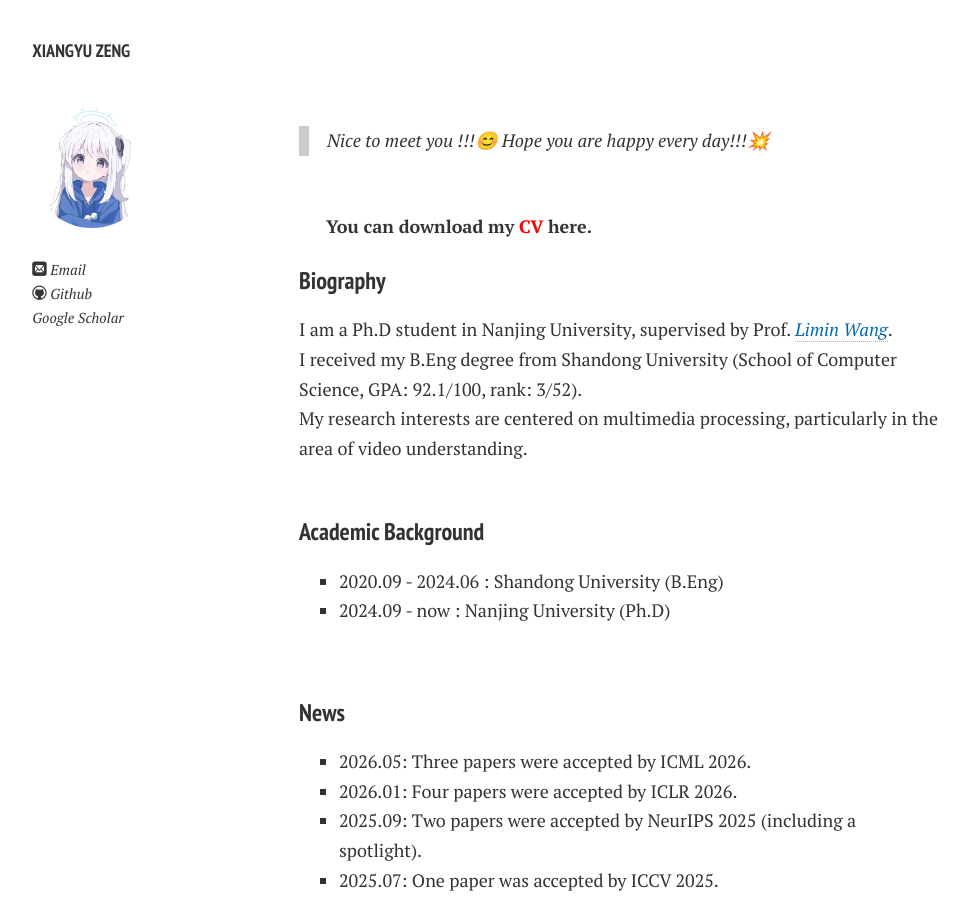
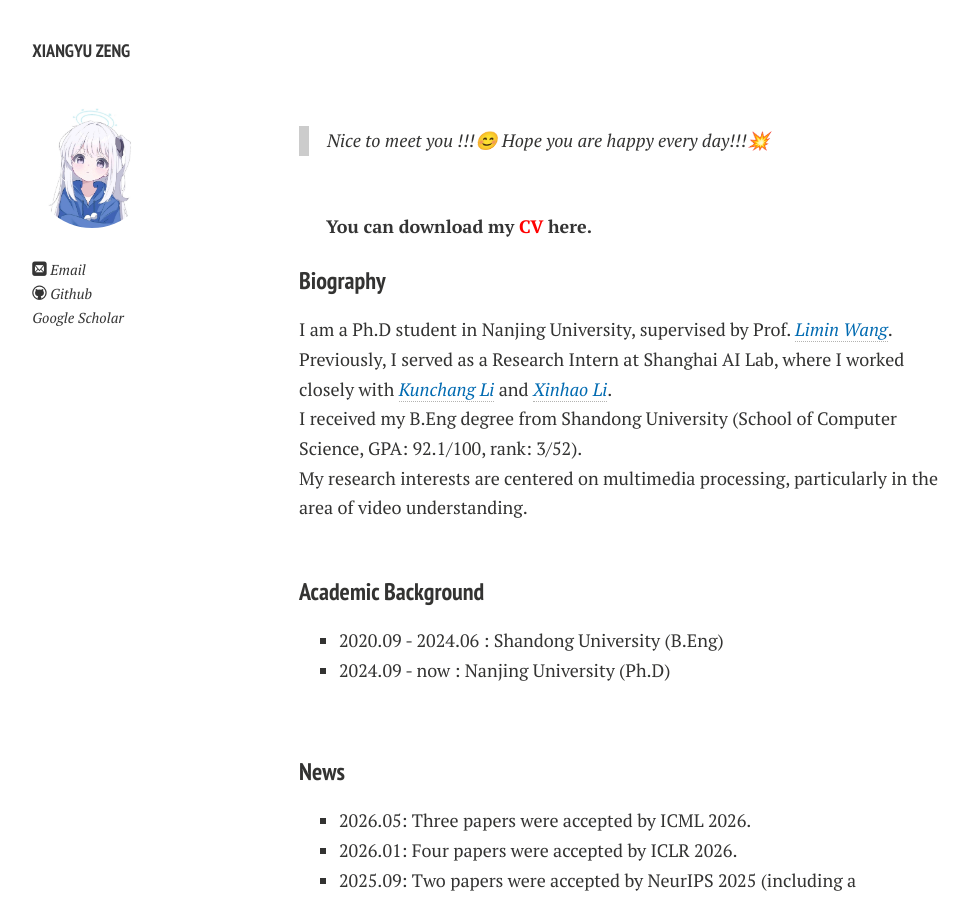
Before and after one commit to LanXingXuan/LanXingXuan.github.io, a Jekyll site: the page built from index.md, in a window 1280 px wide and 900 px high. Shown: the whole window, without its empty margins (21-989 px from the left). Built offline with Jekyll 4.4.1, drawn with Linux system fonts in a browser that asks for light colours; nearby versions of some CDN libraries; comment, search, counter and statistics services are not loaded; a style sheet for code colours, icons or effects is not loaded.

Commit message:
Update biography section with additional details
Added previous experience and research interests to biography.

```diff
--- a/index.md
+++ b/index.md
@@ -11,7 +11,7 @@ layout: page
 
 ### Biography
 
-I am a Ph.D student in Nanjing University, supervised by Prof. [*<font color="#006ab1">Limin Wang</font>*](https://wanglimin.github.io/).
+I am a Ph.D student in Nanjing University, supervised by Prof. [*<font color="#006ab1">Limin Wang</font>*](https://wanglimin.github.io/). Previously, I served as a Research Intern at Shanghai AI Lab, where I worked closely with [*<font color="#006ab1">Kunchang Li</font>*](https://scholar.google.com/citations?user=D4tLSbsAAAAJ&hl=en&oi=ao) and [*<font color="#006ab1">Xinhao Li</font>*](https://scholar.google.com/citations?user=evR3uR0AAAAJ&hl=en&oi=ao).
 <br>
 I received my B.Eng degree from Shandong University (School of Computer Science, GPA: 92.1/100, rank: 3/52).
 <br>
```
